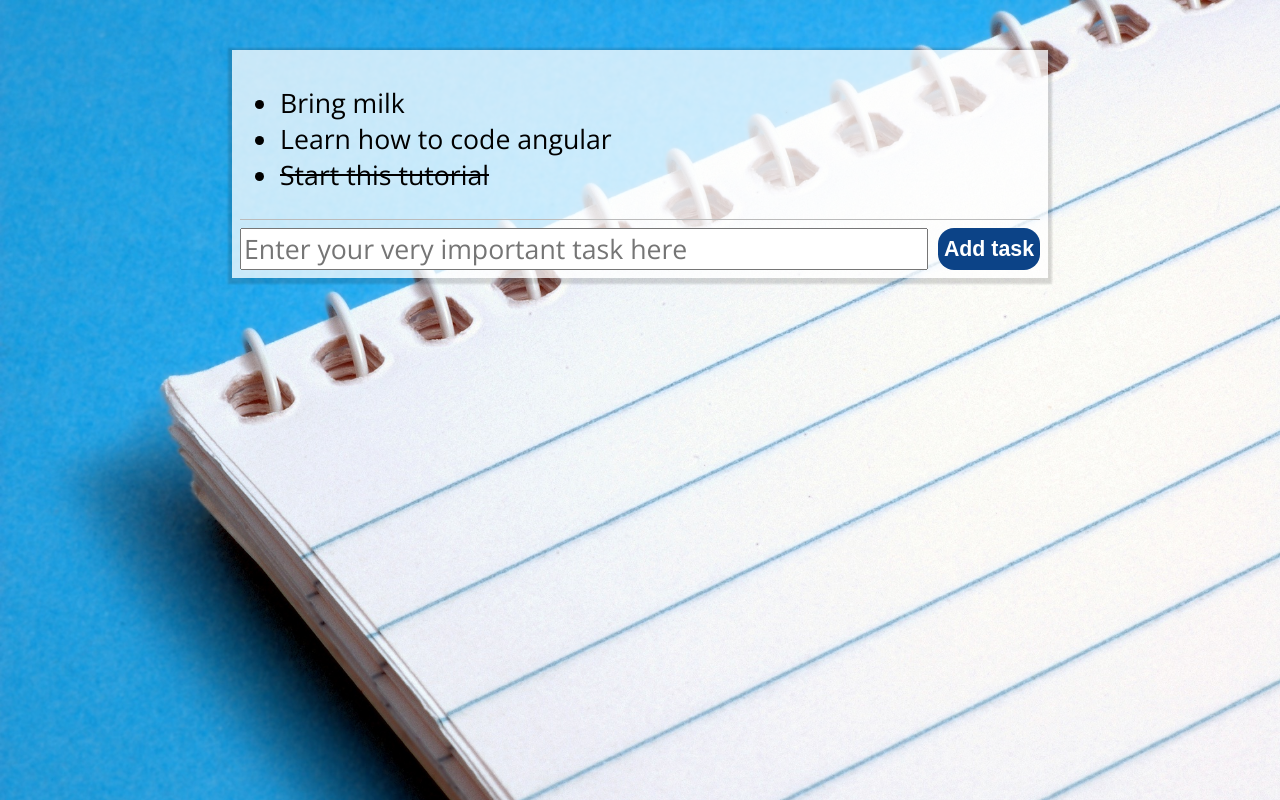
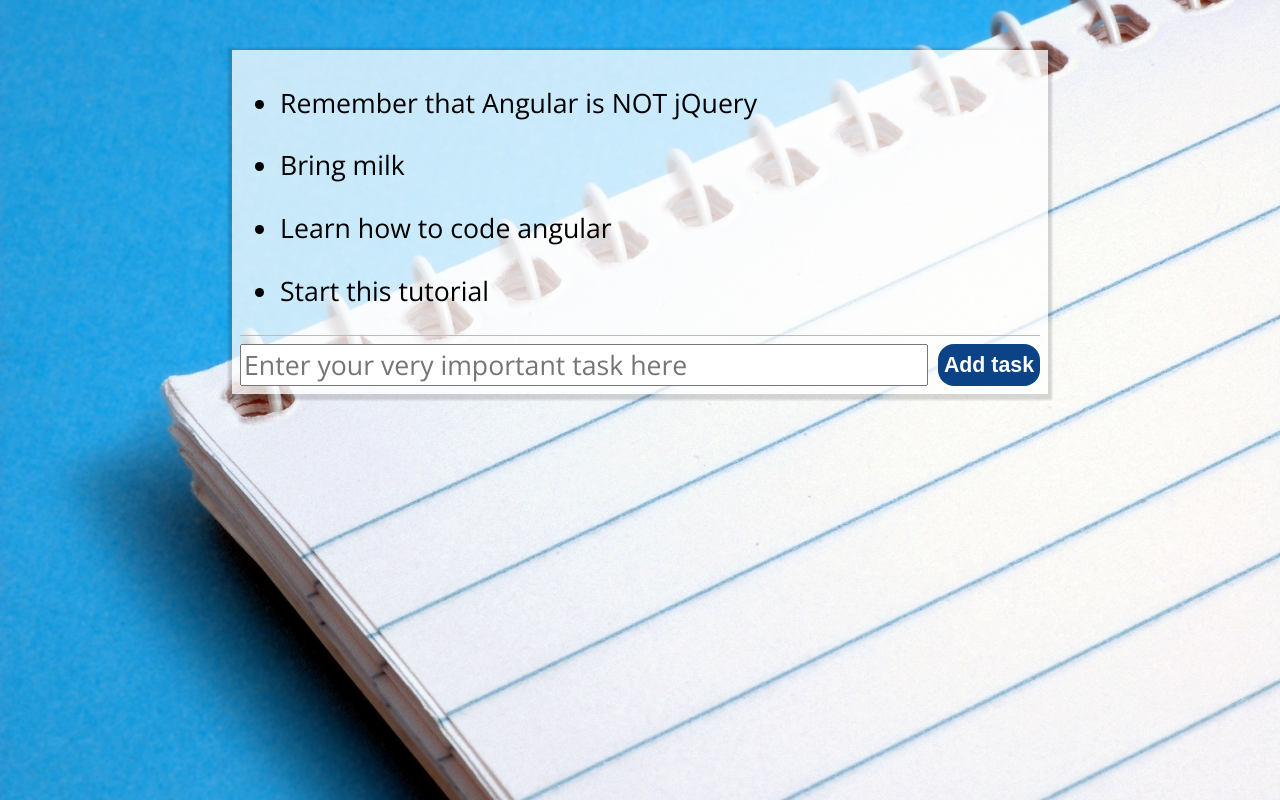
Before and after one commit to PatrickMennen/ng-todo-tutorial, a plain HTML site: page index.html in a window 1280 px wide. Drawn offline with nearby package versions, Linux system fonts and the light colour scheme.

Commit message:
Hooked up angular model to the view

```diff
--- a/index.html
+++ b/index.html
@@ -8,16 +8,13 @@
 </head>
 <body ng-app="todoApp">
     <main ng-controller="todoController">
-        <ul id="tasks">
-            <li>Bring milk</li>
-            <li>Learn how to code angular</li>
-            <li class="done">Start this tutorial</li>
+        <ul id="tasks" ng-repeat="task in tasks">
+            <li>{{ task.text }}</li>
         </ul>
 
         <form>
             <input type="text" placeholder="Enter your very important task here"> <input type="button" value="Add task">
         </form>
-
     </main>
 
 <script src="bower_components/angular/angular.js"></script>
```
